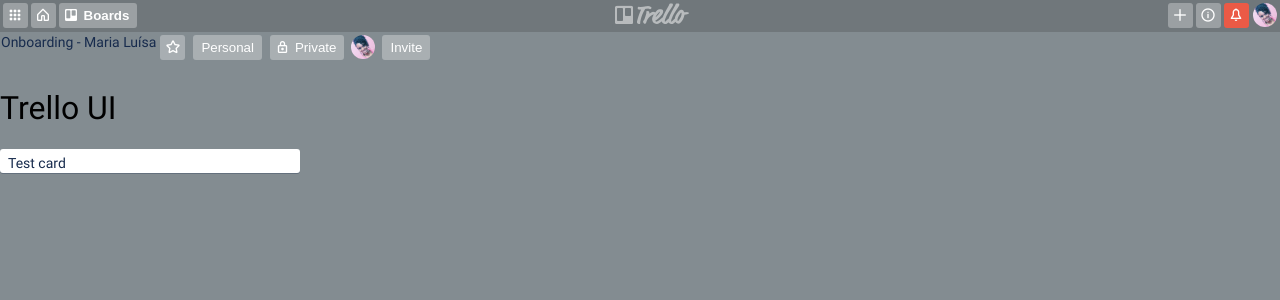
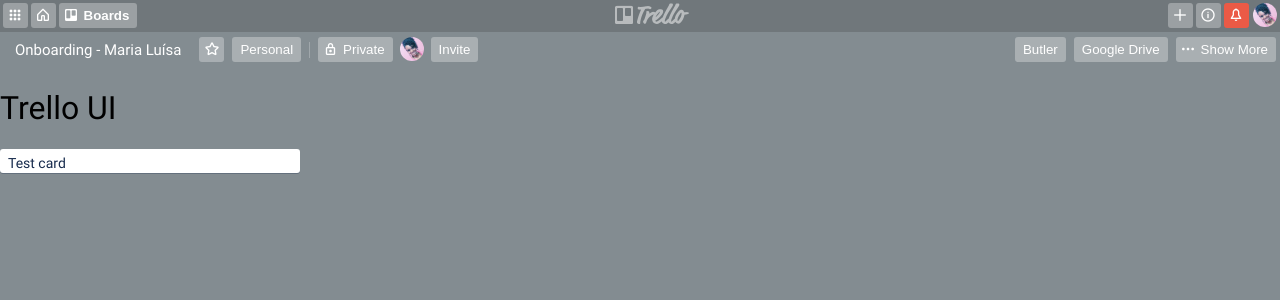
Before and after one commit to marialuisacp/trello-ui, a Next.js app: page / in a window 1280 px wide. Shown: the top 300 px of the page. Built offline with nearby package versions, Linux system fonts and the light colour scheme.

Commit message:
[@marialuisacp] - Finished board menu header

```diff
--- a/components/boardHeaderMenu/BoardHeaderMenu.jsx
+++ b/components/boardHeaderMenu/BoardHeaderMenu.jsx
@@ -4,6 +4,7 @@
 import HeaderButton from '../headerButton/HeaderButton';
 import StyledHeaderColumn from '../header/styles/HeaderColumns.styles';
 import Avatar from '../avatar/Avatar';
+import HeaderDivisor from '../headerDivisor/HeaderDivisor';
 
 const BoardHeaderMenu = () => (
   <StyledBoardHeaderMenu>
@@ -11,9 +12,15 @@
       <TitleBoard></TitleBoard>
       <HeaderButton light margin icon='star'></HeaderButton>
       <HeaderButton light margin text='Personal'></HeaderButton>
+      <HeaderDivisor />
       <HeaderButton light margin icon='private' text='Private'></HeaderButton>
       <Avatar></Avatar>
       <HeaderButton light margin text='Invite'></HeaderButton>
+    </StyledHeaderColumn>
+    <StyledHeaderColumn right>
+      <HeaderButton light margin text='Butler'></HeaderButton>
+      <HeaderButton light margin text='Google Drive'></HeaderButton>
+      <HeaderButton light margin icon='overflow-menu-horizontal' text='Show More'></HeaderButton>
     </StyledHeaderColumn>
   </StyledBoardHeaderMenu>
 );
--- a/components/boardHeaderMenu/styles/BoardHeaderMenu.styles.js
+++ b/components/boardHeaderMenu/styles/BoardHeaderMenu.styles.js
@@ -18,6 +18,7 @@
   text-size-adjust: 100%;
   width: 100%;
   z-index: 10;
+  padding-top: 2px;
 `;
 
 export default StyledBoardHeaderMenu;
--- /dev/null
+++ b/components/headerDivisor/HeaderDivisor.jsx
@@ -0,0 +1,8 @@
+import React from 'react';
+import StyledHeaderDivisor from './styles/HeaderDivisor.styles';
+
+const HeaderDivisor = () => (
+  <StyledHeaderDivisor></StyledHeaderDivisor>
+);
+
+export default HeaderDivisor;
--- /dev/null
+++ b/components/headerDivisor/styles/HeaderDivisor.styles.js
@@ -0,0 +1,10 @@
+import styled from 'styled-components';
+
+const StyledHeaderDivisor = styled.span`
+  float: left;
+  border-left: 1px solid hsla(0,0%,100%,.24);
+  height: 16px;
+  margin: 8px 4px 12px 4px;
+`;
+
+export default StyledHeaderDivisor;
--- a/components/titleBoard/styles/TitleBoard.styles.js
+++ b/components/titleBoard/styles/TitleBoard.styles.js
@@ -1,7 +1,19 @@
 import styled from 'styled-components';
 
 const StyledTitleBoard = styled.div`
-
+  cursor: default;
+  font-size: 15px;
+  font-weight: bold;
+  line-height: 26px;
+  color: #fff;
+  margin: 2px;
+  padding: 1px 12px;
+  border-radius: 4px;
+  height: 25px;
+  &&:hover {
+    background-color: hsla(0,0%,100%,.32);
+    cursor: pointer;
+  }
 `;
 
 export default StyledTitleBoard;
```
Also changed, not shown: 2 other files (tests, documents, lock files or other folders).
